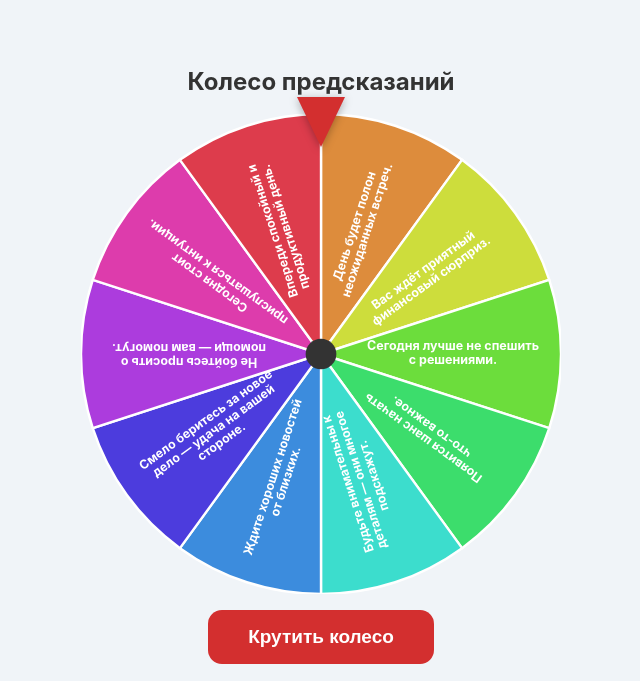
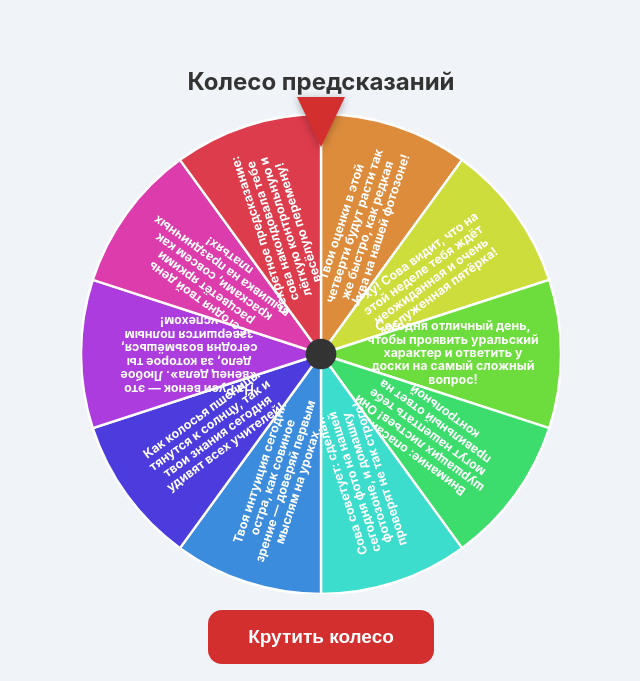
Before and after one commit to AntZhuk/Owlpred, a plain HTML site: page index.html in a window 1280 px wide. Shown: the whole page, without its empty margins (319-959 px from the left). Drawn offline with Linux system fonts and the light colour scheme.

Commit message:
Update index.html

```diff
--- a/index.html
+++ b/index.html
@@ -97,16 +97,16 @@
 
   <script>
     const predictions = [
-      "День будет полон неожиданных встреч.",
-      "Вас ждёт приятный финансовый сюрприз.",
-      "Сегодня лучше не спешить с решениями.",
-      "Появится шанс начать что-то важное.",
-      "Будьте внимательны к деталям — они многое подскажут.",
-      "Ждите хороших новостей от близких.",
-      "Смело беритесь за новое дело — удача на вашей стороне.",
-      "Не бойтесь просить о помощи — вам помогут.",
-      "Сегодня стоит прислушаться к интуиции.",
-      "Впереди спокойный и продуктивный день."
+      "Твои оценки в этой четверти будут расти так же быстро, как редкая тыква на нашей фотозоне!",
+      "У-ху! Сова видит, что на этой неделе тебя ждёт неожиданная и очень заслуженная пятёрка!",
+      "Сегодня отличный день, чтобы проявить уральский характер и ответить у доски на самый сложный вопрос!",
+      "Внимание: опасайся шуршащих листьев! Они могут нашептать тебе правильный ответ на контрольной.",
+      "Сова советует: сделай сегодня фото на нашей фотозоне, и домашку проверят не так строго!",
+      "Твоя интуиция сегодня остра, как совиное зрение — доверяй первым мыслям на уроках.",
+      "Как колосья пшеницы тянутся к солнцу, так и твои знания сегодня удивят всех учителей!",
+      "На Руси венок — это «венец дела». Любое дело, за которое ты сегодня возьмёшься, завершится полным успехом!",
+      "Сегодня твой день расцветёт яркими красками, совсем как вышивка на праздничных платьях!",
+      "Секретное предсказание: сова наколдовала тебе лёгкую контрольную и весёлую перемену!"
     ];
 
     const svg = document.getElementById('wheel-svg');
```
